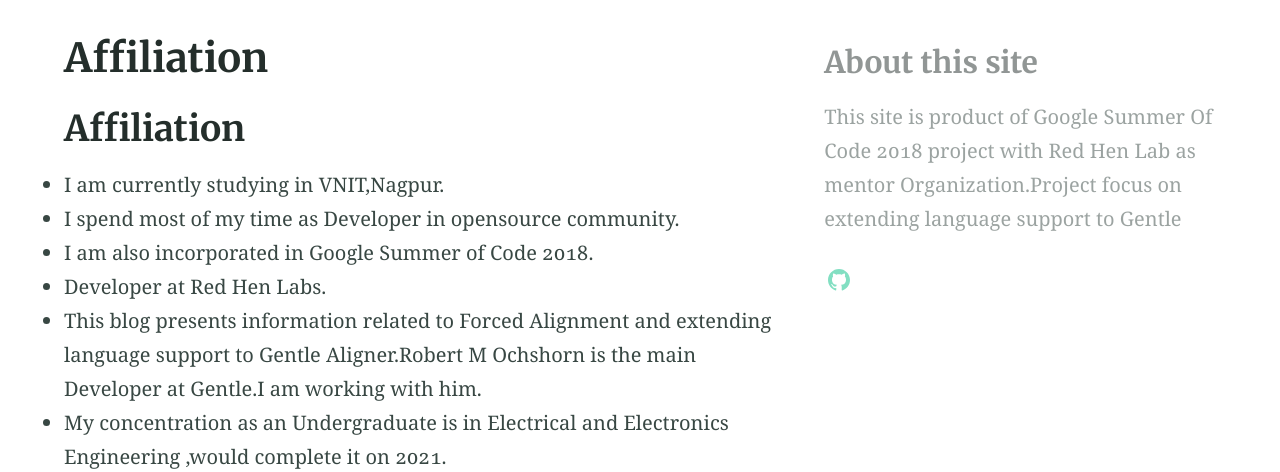
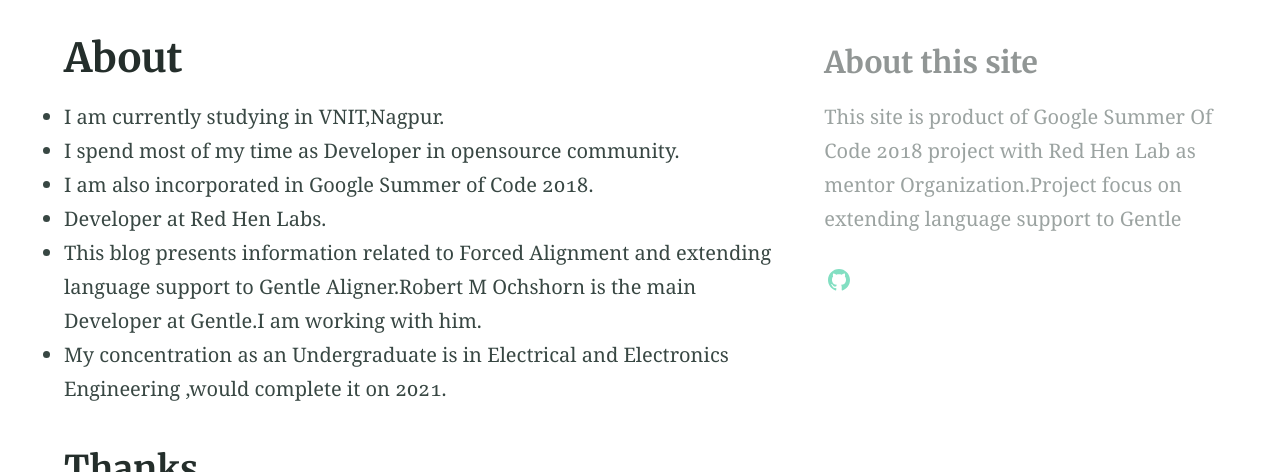
Before and after one commit to wkranti/KraGstrob, a Jekyll site: the page built from index.md, in a window 1280 px wide and 900 px high, cut to the strip 428-900 px from the top of the window. Built offline with Jekyll 4.4.1, drawn with Linux system fonts in a browser that asks for light colours; our own code applies the rules of GitHub Pages for plain Markdown files.

Commit message:
commit 1

```diff
--- a/_layouts/post.html
+++ b/_layouts/post.html
@@ -1,5 +1,6 @@
 ---
 layout: default
+
 ---
 
 {% include site-header.html %}
--- a/index.md
+++ b/index.md
@@ -1,5 +1,5 @@
 ---
-title:
+title: About
 feature_text: |
        # About me .
 feature_image: "https://picsum.photos/1300/400?image=989"
@@ -12,7 +12,7 @@ aside : true
 
 
 
-## Affiliation
+
 * I am currently studying in  VNIT,Nagpur.
 * I spend most of my time as Developer in opensource community.
 * I am also incorporated in Google Summer of Code 2018.
```
